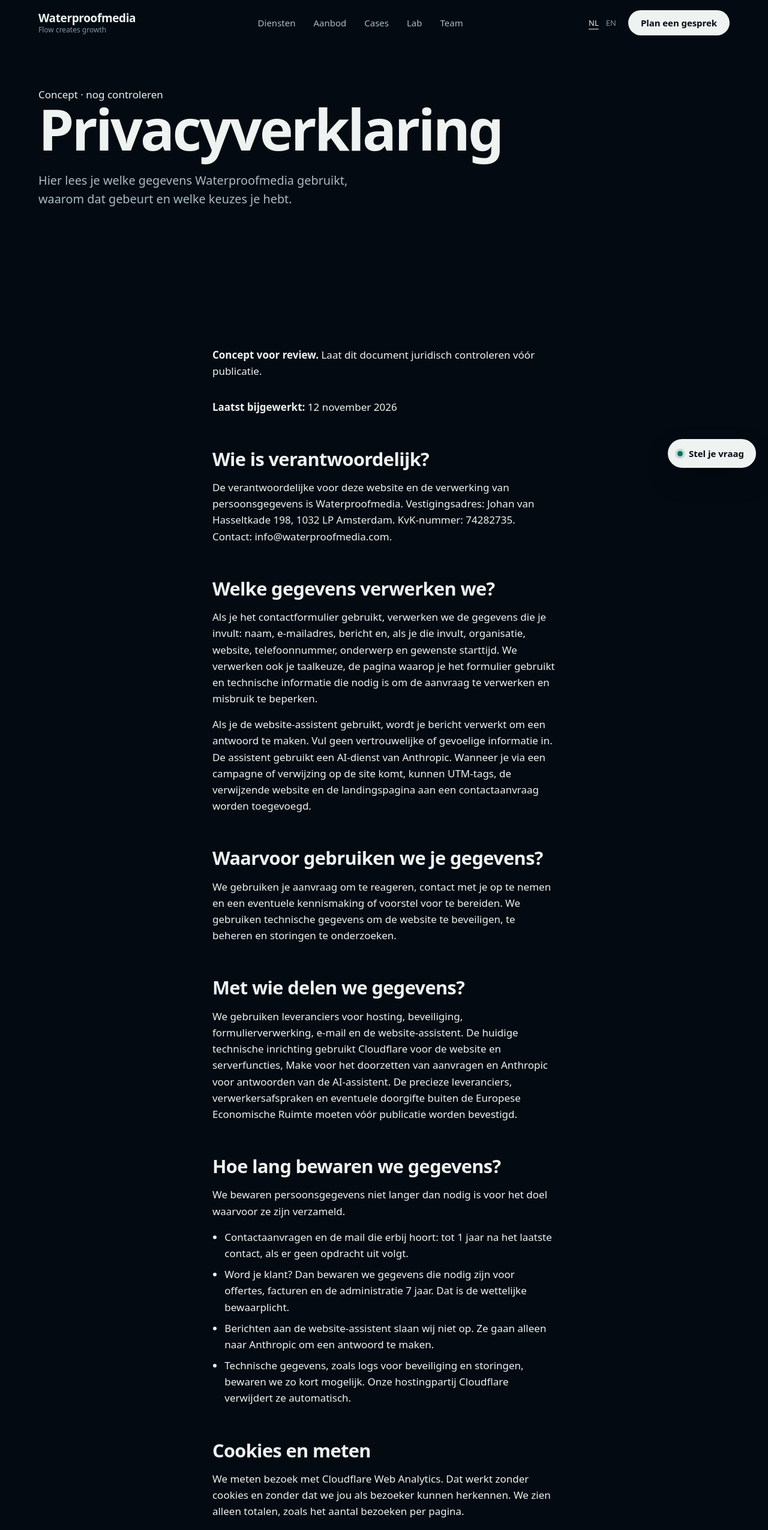
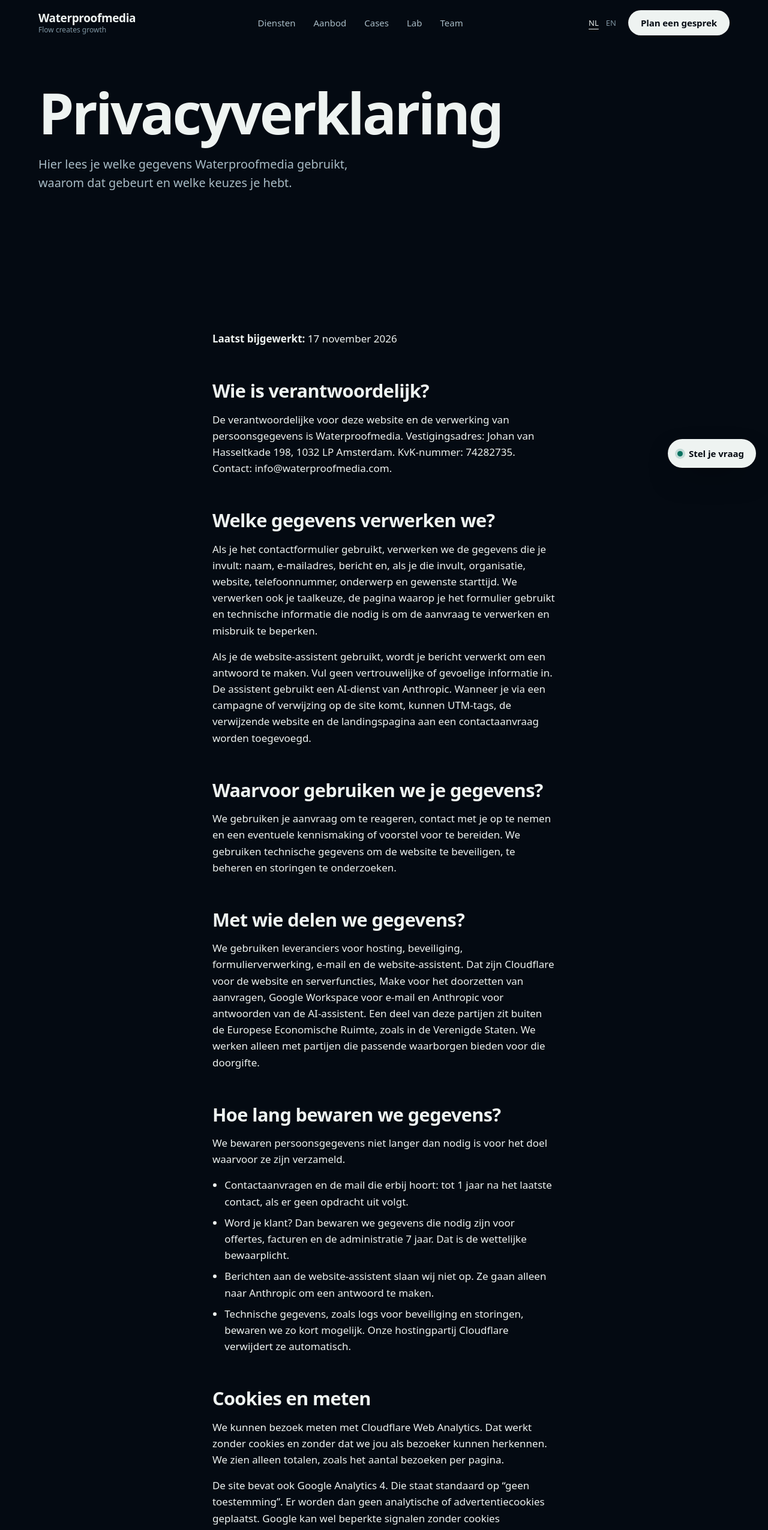
Before and after one commit to pvijgeboom12/wpmedia, a plain HTML site: page nl/privacyverklaring/index.html in a window 1280 px wide. Shown: the top 2551 px of the page at 60% size. Drawn offline with Linux system fonts and the light colour scheme.

Commit message:
Privacy notice: final text for release
Co-Authored-By: Claude Opus 5.5 <noreply@anthropic.com>
Claude-Session: https://claude.ai/code/session_019bfD6LCnomZWj5gFD6EAS5

```diff
--- a/nl/privacyverklaring/index.html
+++ b/nl/privacyverklaring/index.html
@@ -25,10 +25,9 @@
 <div class="nav-right"><div class="lang" aria-label="Taal"><a href="/nl/privacyverklaring/" hreflang="nl" lang="nl" aria-current="true">NL</a><a href="/en/privacy-notice/" hreflang="en" lang="en">EN</a></div><a class="btn btn-primary" href="/nl/contact/" data-track="cta_nav">Plan een gesprek</a><button class="menu-btn" id="menuBtn" aria-label="Menu" aria-expanded="false" aria-controls="mobileMenu"><span></span><span></span></button></div>
 </div><div class="mobile-menu" id="mobileMenu"><a href="/nl/#diensten">Diensten</a><a href="/nl/#aanbod">Aanbod</a><a href="/nl/cases/">Cases</a><a href="/nl/#lab">Lab</a><a href="/nl/#team">Team</a></div></header>
 <main id="main">
-<section class="page-hero"><div class="wrap"><span class="eyebrow">Concept · nog controleren</span><h1>Privacyverklaring</h1><p class="lede">Hier lees je welke gegevens Waterproofmedia gebruikt, waarom dat gebeurt en welke keuzes je hebt.</p></div></section>
+<section class="page-hero"><div class="wrap"><h1>Privacyverklaring</h1><p class="lede">Hier lees je welke gegevens Waterproofmedia gebruikt, waarom dat gebeurt en welke keuzes je hebt.</p></div></section>
 <section><div class="wrap legal-copy">
-<div class="notice"><strong>Concept voor review.</strong> Laat dit document juridisch controleren vóór publicatie.</div>
-<p><strong>Laatst bijgewerkt:</strong> 12 november 2026</p>
+<p><strong>Laatst bijgewerkt:</strong> 17 november 2026</p>
 <h2>Wie is verantwoordelijk?</h2>
 <p>De verantwoordelijke voor deze website en de verwerking van persoonsgegevens is Waterproofmedia. Vestigingsadres: Johan van Hasseltkade 198, 1032 LP Amsterdam. KvK-nummer: 74282735. Contact: <a href="mailto:info@waterproofmedia.com">info@waterproofmedia.com</a>.</p>
 <h2>Welke gegevens verwerken we?</h2>
@@ -37,7 +36,7 @@
 <h2>Waarvoor gebruiken we je gegevens?</h2>
 <p>We gebruiken je aanvraag om te reageren, contact met je op te nemen en een eventuele kennismaking of voorstel voor te bereiden. We gebruiken technische gegevens om de website te beveiligen, te beheren en storingen te onderzoeken.</p>
 <h2>Met wie delen we gegevens?</h2>
-<p>We gebruiken leveranciers voor hosting, beveiliging, formulierverwerking, e-mail en de website-assistent. De huidige technische inrichting gebruikt Cloudflare voor de website en serverfuncties, Make voor het doorzetten van aanvragen en Anthropic voor antwoorden van de AI-assistent. De precieze leveranciers, verwerkersafspraken en eventuele doorgifte buiten de Europese Economische Ruimte moeten vóór publicatie worden bevestigd.</p>
+<p>We gebruiken leveranciers voor hosting, beveiliging, formulierverwerking, e-mail en de website-assistent. Dat zijn Cloudflare voor de website en serverfuncties, Make voor het doorzetten van aanvragen, Google Workspace voor e-mail en Anthropic voor antwoorden van de AI-assistent. Een deel van deze partijen zit buiten de Europese Economische Ruimte, zoals in de Verenigde Staten. We werken alleen met partijen die passende waarborgen bieden voor die doorgifte.</p>
 <h2>Hoe lang bewaren we gegevens?</h2>
 <p>We bewaren persoonsgegevens niet langer dan nodig is voor het doel waarvoor ze zijn verzameld.</p>
 <ul>
@@ -47,7 +46,7 @@
 <li>Technische gegevens, zoals logs voor beveiliging en storingen, bewaren we zo kort mogelijk. Onze hostingpartij Cloudflare verwijdert ze automatisch.</li>
 </ul>
 <h2>Cookies en meten</h2>
-<p>We meten bezoek met Cloudflare Web Analytics. Dat werkt zonder cookies en zonder dat we jou als bezoeker kunnen herkennen. We zien alleen totalen, zoals het aantal bezoeken per pagina.</p>
+<p>We kunnen bezoek meten met Cloudflare Web Analytics. Dat werkt zonder cookies en zonder dat we jou als bezoeker kunnen herkennen. We zien alleen totalen, zoals het aantal bezoeken per pagina.</p>
 <p>De site bevat ook Google Analytics 4. Die staat standaard op “geen toestemming”. Er worden dan geen analytische of advertentiecookies geplaatst. Google kan wel beperkte signalen zonder cookies ontvangen. Vragen we later om toestemming voor meer meten, dan passen we deze verklaring aan.</p>
 <h2>Jouw privacyrechten</h2>
 <p>Je kunt vragen om inzage, correctie of verwijdering van je persoonsgegevens. Je kunt ook bezwaar maken tegen verwerking of vragen om beperking of overdraagbaarheid, voor zover die rechten van toepassing zijn. Mail je verzoek naar <a href="mailto:info@waterproofmedia.com">info@waterproofmedia.com</a>. We kunnen je vragen je identiteit te bevestigen.</p>
```
Also changed, not shown: en/privacy-notice/index.html (+4 -5 lines).
